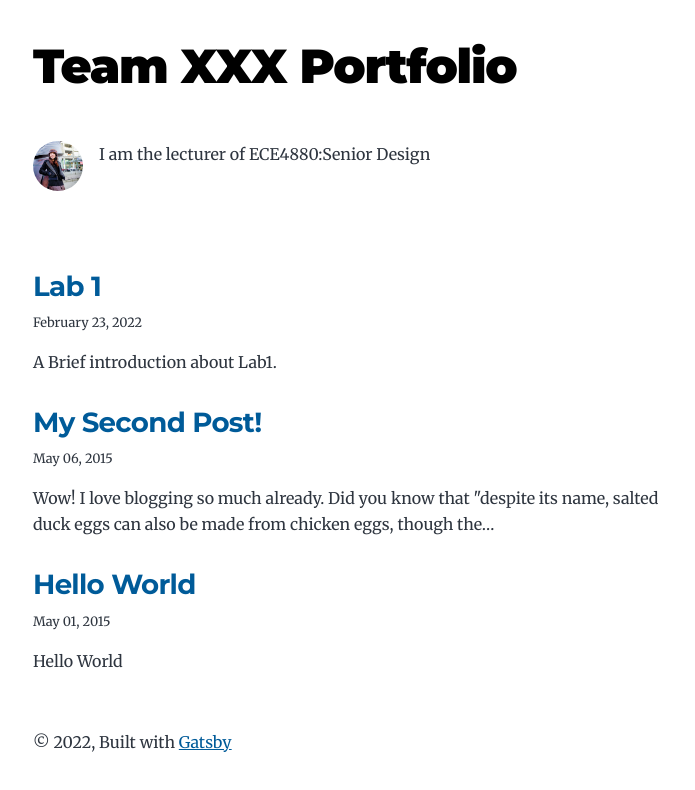
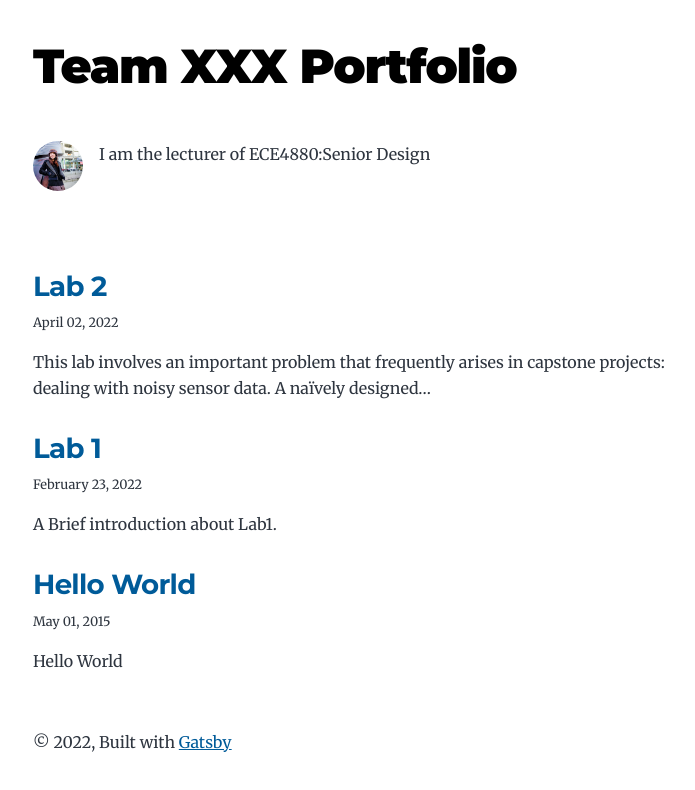
Before and after one commit to yjchu1117/gatsby-blog-comment, a Gatsby site: page / in a window 1280 px wide. Shown: the whole page, without its empty margins (291-986 px from the left). Built offline with nearby package versions, Linux system fonts and the light colour scheme; Gatsby itself is replaced by a stand-in of ours.

Commit message:
Update index.md

```diff
--- a/content/blog/my-second-post/index.md
+++ b/content/blog/my-second-post/index.md
@@ -1,13 +1,6 @@
 ---
-title: My Second Post!
-date: "2015-05-06T23:46:37.121Z"
+title: Lab 2
+date: "2022-04-02T23:46:37.121Z"
 ---
 
-Wow! I love blogging so much already.
-
-Did you know that "despite its name, salted duck eggs can also be made from
-chicken eggs, though the taste and texture will be somewhat different, and the
-egg yolk will be less rich."?
-([Wikipedia Link](https://en.wikipedia.org/wiki/Salted_duck_egg))
-
-Yeah, I didn't either.
+This lab involves an important problem that frequently arises in capstone projects: dealing with noisy sensor data. A naïvely designed system that is built and tested assuming perfect signal inputs cannot be trusted to work reliably in practice. In this lab, we will look at an example of such an application where we need to design a system that observes a physical variable predictably and reliably even when the signal of interest is mixed in with various disturbances.
```
